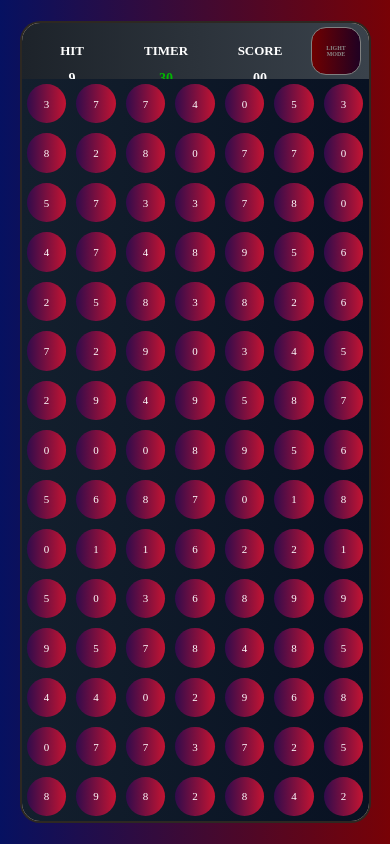
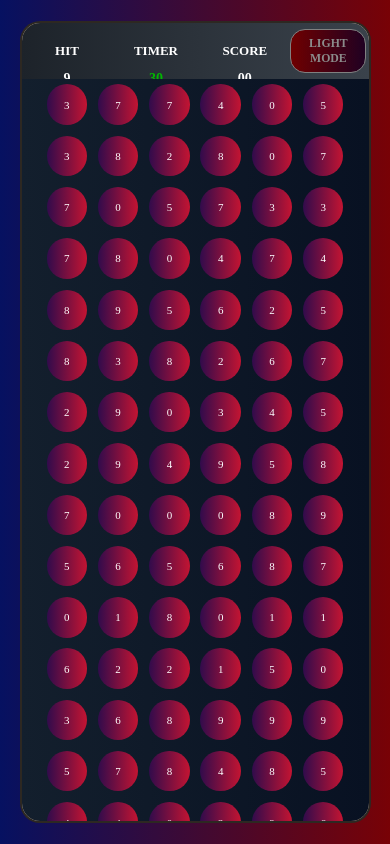
Before and after one commit to Vikranthraosb/Bubble-game-JS, a plain HTML site: page index.html in a window 390 px wide. Drawn offline with Linux system fonts and the light colour scheme.

Commit message:
some responsiveness

```diff
--- a/index.html
+++ b/index.html
@@ -29,7 +29,7 @@
                 <div id="update"><p>SCORE</p>
     <div id="score">00</div>
                 </div>
-                <button onclick="lightDarkMode();" id="btn">light Mode</button>
+                <button onclick="lightDarkMode();" id="btn" class="modebtn">light Mode</button>
             </div>
 
 
--- a/style.css
+++ b/style.css
@@ -163,9 +163,16 @@ button:hover{
         width: 6vh;
         font-size: .7vh;
     }
+    .modebtn{
+height: 80%;
+width: 9vh;
+font-weight: bold;
+font-size: 1.4vh;
+
+    }
     #bubble{
-        margin:1.3vw;
-        padding: 2.332vh;
+        margin:1.4vw;
+        padding: 2.392vh;
         font-size: 1.3vh;
         box-shadow:none;
     }
```
